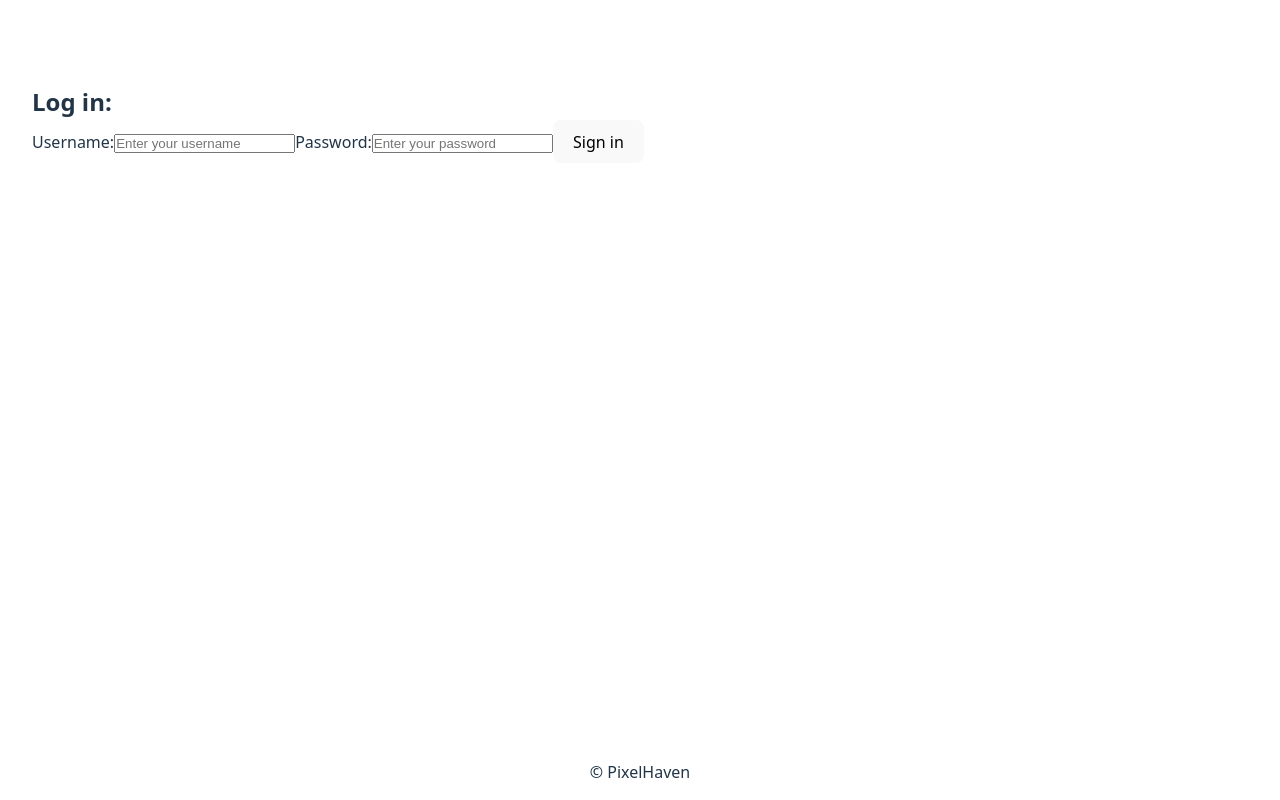
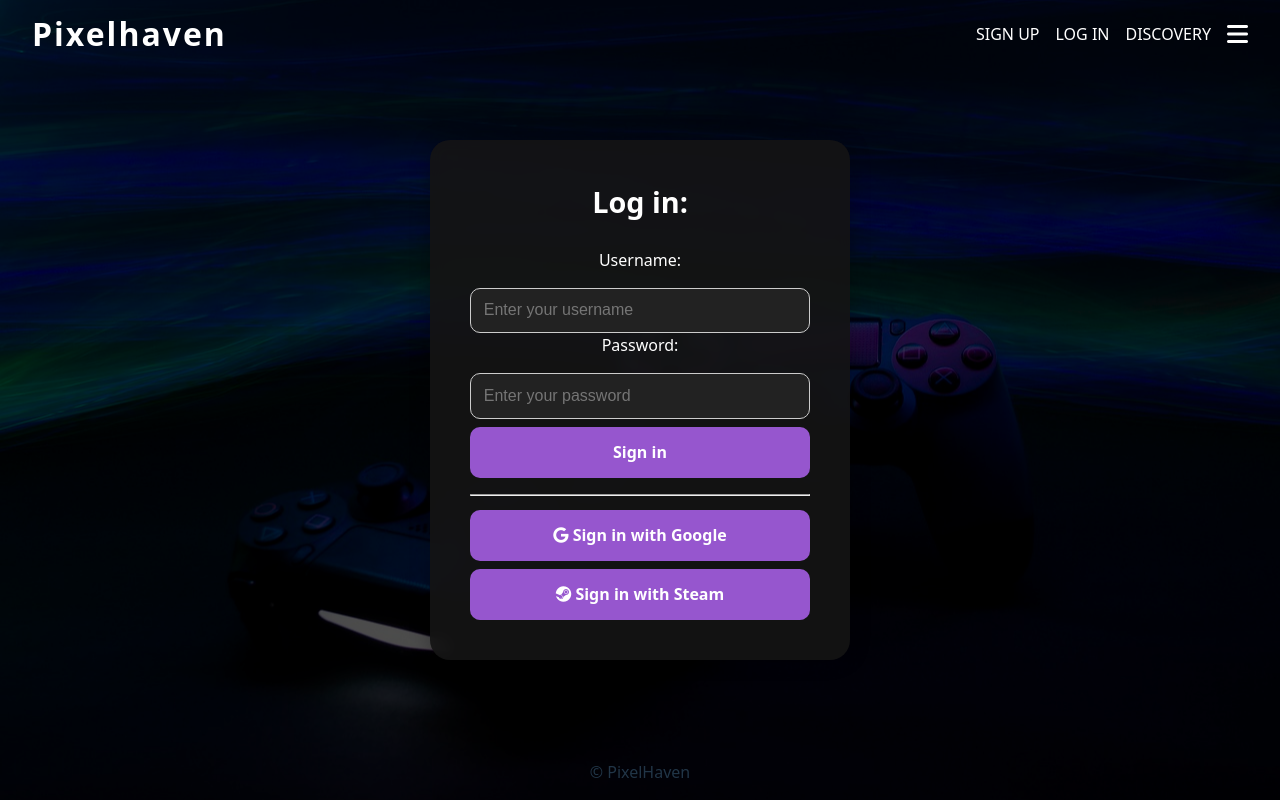
Before and after one commit to gytu24nn/pixelhaven, a React (Vite) app in the folder frontend/: page /Login in a window 1280 px wide. Built offline with nearby package versions, Linux system fonts and the light colour scheme.

Commit message:
made css for sign in

```diff
--- a/frontend/src/CSS/Layout.css
+++ b/frontend/src/CSS/Layout.css
@@ -36,6 +36,7 @@ header{
     position: relative;
     color: white;
     margin-top: 1rem;
+    z-index: 500;
 }
 
 .header-container {
@@ -96,6 +97,7 @@ header{
     padding: 2rem 1rem;
     box-shadow: -2px 0 8px rgba(0, 0, 0, 0.2);
     z-index: 2000;
+    background-color: #242424;
     display: flex;
     flex-direction: column;
     gap: 1rem;
--- a/frontend/src/CSS/LogIn.css
+++ b/frontend/src/CSS/LogIn.css
@@ -0,0 +1,108 @@
+.LogIn-Wrapper {
+    position: fixed;
+    inset: 0;
+    height: 100vh;
+    width: 100%;
+    background-image: url('/img/gameConsole.jpg');
+    background-size: cover;
+    background-position: center center;
+    background-repeat: no-repeat;
+    display: flex;
+    justify-content: center;
+    align-items: center;
+    z-index: 0;
+    overflow: hidden;
+
+}
+
+.LogIn-Wrapper::before {
+    content: '';
+    position: absolute;
+    left: 0;
+    right: 0;
+    top: 0;
+    bottom: 0;
+    background-color: rgba(0, 0, 0, 0.7);
+    z-index: 0;
+    pointer-events: none;
+}
+
+.LogIn-Form-Container {
+    position: relative;
+    z-index: 1;
+    background-color: rgba(20, 20, 20, 0.9);
+    padding: 2.5rem;
+    border-radius: 20px;
+    width: 90%;
+    max-width: 420px;
+    box-shadow: 0 0 20px rgba(0, 0, 0, 0.3);
+    backdrop-filter: blur(8px);
+    color: white;
+    text-align: center;
+
+}
+
+.LogIn-Form-Container h2 {
+    font-size: 1.8rem;
+    margin-bottom: 1.5rem;
+    font-weight: bold;
+}
+
+.LogIn-Form-Container input {
+    width: 100%;
+    padding: 0.8rem;
+    margin-top: 1rem;
+    border-radius: 10px;
+    border: 1px solid #ccc;
+    background-color: #222;
+    color: white;
+    font-size: 1rem;
+}
+
+
+.LogIn-Form-Container button {
+    width: 100%;
+    padding: 0.9rem;
+    margin-top: 0.5rem;
+    background-color: #9656ce;
+    color: white;
+    border: none;
+    border-radius: 10px;
+    font-weight: bold;
+    cursor: pointer;
+    transition: background-color 0.3s ease;
+}
+
+.LogIn-Form-Container button:hover {
+    background-color: #7b43aa;
+}
+
+.alt.LogIn-Options {
+    margin-top: 1.5rem;
+    display: flex;
+    flex-direction: column;
+    gap: 10px
+}
+
+.alt.LogIn-Options button {
+    display: flex;
+    align-items: center;
+    justify-content: center;
+    gap: 0.5rem;
+    padding: 0.6rem;
+    background-color: #f5f5f5;
+    color: #333;
+    border-radius: 8px;
+    font-weight: 500;
+    cursor: pointer;
+    transition: background-color 0.3s ease;
+}
+
+.alt.LogIn-Options button:hover {
+    background-color: #883cca;
+}
+
+.Login-Line {
+    margin-top: 1rem;
+    margin-bottom: 0.4rem;
+}
--- a/frontend/src/CSS/index.css
+++ b/frontend/src/CSS/index.css
@@ -14,20 +14,19 @@
   -moz-osx-font-smoothing: grayscale;
 }
 
-a {
-  font-weight: 500;
-  color: #646cff;
-  text-decoration: inherit;
+html, body {
+  width: 100%;
+  height: 100%;
+  overflow-x: hidden;
 }
-a:hover {
-  color: #535bf2;
-}
+
+
 
 body {
   margin: 0;
   min-width: 320px;;
   min-height: 100vh;
-  width: 100vw;
+  width: 100%;
 
 }
 
--- a/frontend/src/Components/Layout/Header.tsx
+++ b/frontend/src/Components/Layout/Header.tsx
@@ -24,6 +24,7 @@ const Header = () => {
             <div className="LogIn-signUp-Links">
               <Link to={"/Signup"}>SIGN UP</Link>
               <Link to={"/Login"}>LOG IN</Link>
+              <Link to={"/"}>DISCOVERY</Link>
             </div>
 
             {/*
--- a/frontend/src/Components/MenuOptions/LogIn.tsx
+++ b/frontend/src/Components/MenuOptions/LogIn.tsx
@@ -20,7 +20,7 @@ const handleLogIn = (e: React.FormEvent) => {
 }
 
     return(
-        <>
+        <div className="LogIn-Wrapper">
             <form onSubmit={handleLogIn} className="LogIn-Form-Container">
                 <h2>Log in:</h2>
 
@@ -44,8 +44,19 @@ const handleLogIn = (e: React.FormEvent) => {
                 />
 
                 <button type="submit">Sign in</button>
+
+                <hr className="Login-Line " />
+
+                <div className="alt-LogIn-Options">
+                    <button type="button" onClick={() => alert("Goolge sign in not implemented yet!")}>
+                        <i className="fa-brands fa-google"></i> Sign in with Google
+                    </button>
+                    <button type="button" onClick={() => alert("Steam sign in not implemented yet!")}>
+                        <i className="fa-brands fa-steam"></i> Sign in with Steam
+                    </button>
+                </div>
             </form>
-        </>
+        </div>
     )
 }
 
```
Also changed, not shown: frontend/public/img/gameConsole.jpg (added), frontend/public/img/train.jpg (added).
